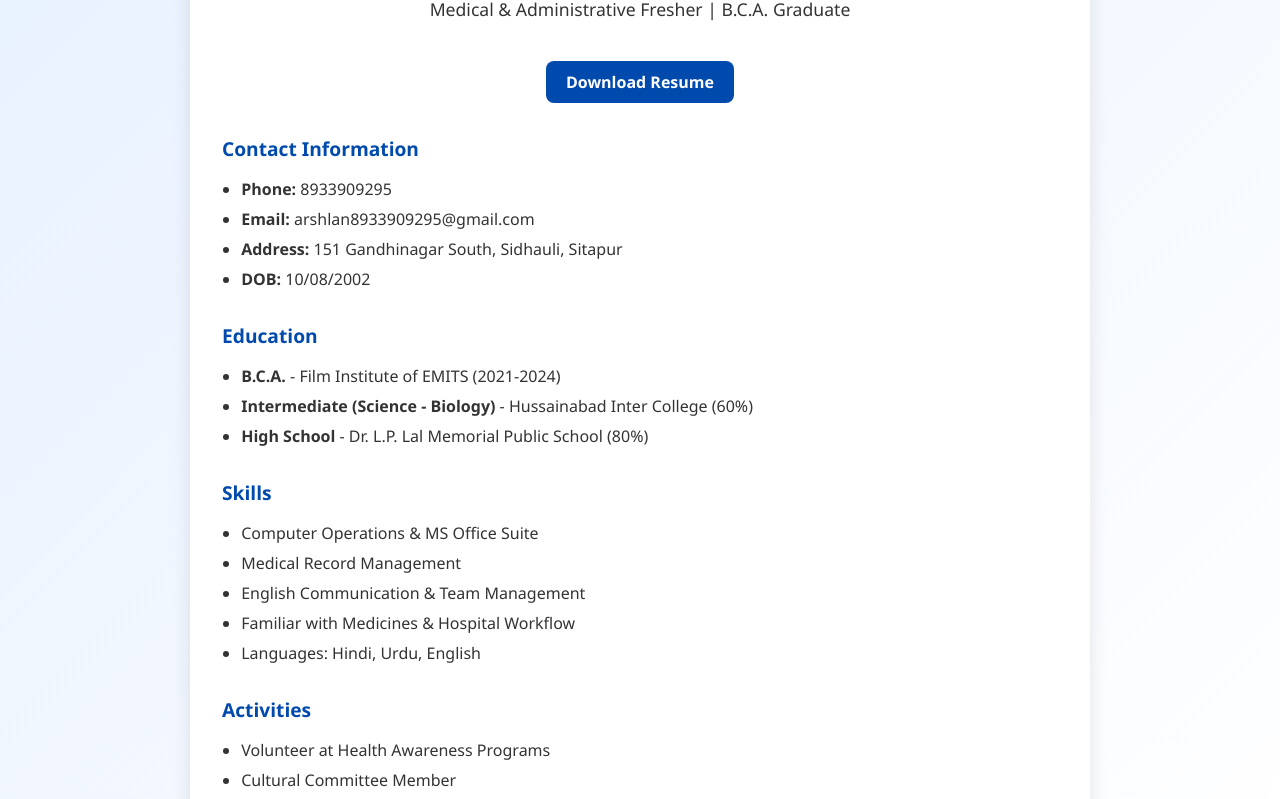
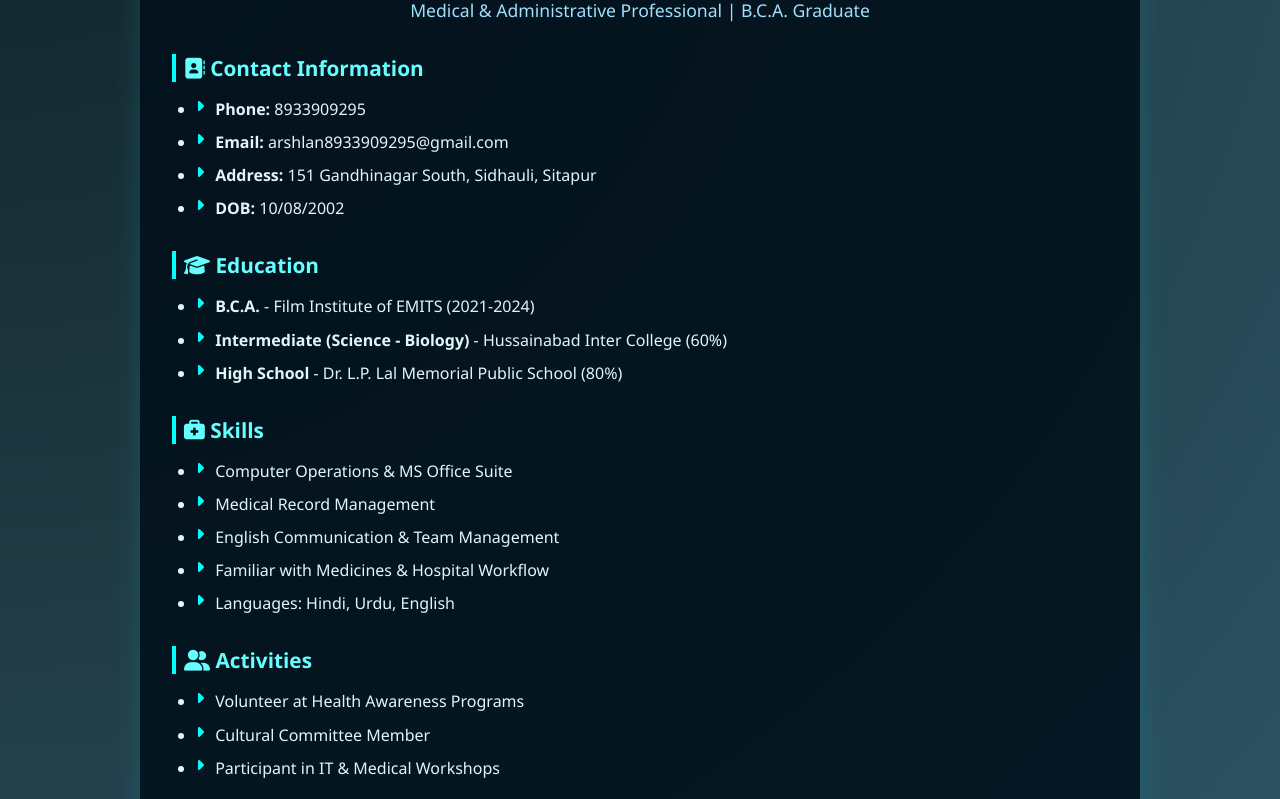
Before and after one commit to Faizankhan69/Arshlan-Portfolio, a plain HTML site: page index.html in a window 1280 px wide. Shown: the part 279-1078 px from the top of the page. Drawn offline with Linux system fonts and the light colour scheme.

Commit message:
Update index.html

```diff
--- a/index.html
+++ b/index.html
@@ -4,6 +4,7 @@
   <meta charset="UTF-8" />
   <meta name="viewport" content="width=device-width, initial-scale=1.0" />
   <title>Arshlan Khan Portfolio</title>
+  <link rel="stylesheet" href="https://cdnjs.cloudflare.com/ajax/libs/font-awesome/6.5.0/css/all.min.css">
   <style>
     * {
       margin: 0;
@@ -13,19 +14,19 @@
     }
 
     body {
-      background: linear-gradient(135deg, #e6f0ff, #ffffff);
-      color: #333;
+      background: radial-gradient(circle at top left, #0f2027, #203a43, #2c5364);
+      color: #e0f7fa;
       padding: 1rem;
       overflow-x: hidden;
     }
 
     .container {
-      max-width: 900px;
+      max-width: 1000px;
       margin: auto;
-      background: #fff;
+      background: rgba(0, 15, 25, 0.85);
       padding: 2rem;
-      border-radius: 12px;
-      box-shadow: 0 0 20px rgba(0,0,0,0.1);
+      border-radius: 16px;
+      box-shadow: 0 0 30px rgba(0,255,255,0.15);
       animation: fadeIn 1s ease-in-out;
     }
 
@@ -35,18 +36,24 @@
       border-radius: 50%;
       object-fit: cover;
       margin-bottom: 1rem;
-      animation: slideDown 1s ease-in-out;
+      border: 3px solid cyan;
+      transition: transform 0.3s ease;
+    }
+
+    .profile-pic:hover {
+      transform: scale(1.1);
     }
 
     h1 {
-      font-size: 1.8rem;
-      color: #004aad;
-      margin-bottom: 0.5rem;
+      font-size: 2rem;
+      color: cyan;
+      margin-bottom: 0.3rem;
     }
 
     .title {
       font-size: 1.1rem;
       margin-bottom: 1rem;
+      color: #a0e0ff;
     }
 
     .section {
@@ -54,28 +61,31 @@
     }
 
     .section h2 {
-      color: #004aad;
+      color: #66ffff;
       margin-bottom: 1rem;
-      font-size: 1.2rem;
+      font-size: 1.3rem;
+      border-left: 4px solid cyan;
+      padding-left: 0.5rem;
+      animation: slideInLeft 1s ease-in-out;
     }
 
     ul {
+      padding-left: 1.5rem;
+    }
+
+    ul li {
+      margin-bottom: 0.7rem;
+      position: relative;
       padding-left: 1.2rem;
     }
 
-    ul li {
-      margin-bottom: 0.5rem;
-    }
-
-    .download-btn {
-      display: inline-block;
-      margin-top: 1.5rem;
-      padding: 10px 20px;
-      background-color: #004aad;
-      color: white;
-      text-decoration: none;
-      border-radius: 8px;
-      font-weight: bold;
+    ul li::before {
+      content: "\f0da";
+      font-family: 'Font Awesome 6 Free';
+      font-weight: 900;
+      position: absolute;
+      left: 0;
+      color: cyan;
     }
 
     @keyframes fadeIn {
@@ -83,24 +93,27 @@
       to { opacity: 1; transform: scale(1); }
     }
 
-    @keyframes slideDown {
-      from { transform: translateY(-30px); opacity: 0; }
-      to { transform: translateY(0); opacity: 1; }
+    @keyframes slideInLeft {
+      from { opacity: 0; transform: translateX(-30px); }
+      to { opacity: 1; transform: translateX(0); }
     }
 
-    @media (max-width: 600px) {
-      body {
-        padding: 1rem;
+    @media (max-width: 768px) {
+      h1 {
+        font-size: 1.7rem;
       }
       .profile-pic {
         width: 120px;
         height: 120px;
       }
-      h1 {
-        font-size: 1.5rem;
+    }
+
+    @media (max-width: 480px) {
+      .container {
+        padding: 1rem;
       }
-      .title {
-        font-size: 1rem;
+      .section h2 {
+        font-size: 1.1rem;
       }
     }
   </style>
@@ -110,12 +123,11 @@
     <center>
       <img class="profile-pic" src="pic.png" alt="Arshlan Khan" />
       <h1>Arshlan Khan</h1>
-      <div class="title">Medical & Administrative Fresher | B.C.A. Graduate</div>
-      <a class="download-btn" href="Arshlan_Khan_Medical_CV.docx" download>Download Resume</a>
+      <div class="title">Medical & Administrative Professional | B.C.A. Graduate</div>
     </center>
 
     <div class="section">
-      <h2>Contact Information</h2>
+      <h2><i class="fas fa-address-book"></i> Contact Information</h2>
       <ul>
         <li><strong>Phone:</strong> 8933909295</li>
         <li><strong>Email:</strong> arshlan8933909295@gmail.com</li>
@@ -125,7 +137,7 @@
     </div>
 
     <div class="section">
-      <h2>Education</h2>
+      <h2><i class="fas fa-graduation-cap"></i> Education</h2>
       <ul>
         <li><strong>B.C.A.</strong> - Film Institute of EMITS (2021-2024)</li>
         <li><strong>Intermediate (Science - Biology)</strong> - Hussainabad Inter College (60%)</li>
@@ -134,7 +146,7 @@
     </div>
 
     <div class="section">
-      <h2>Skills</h2>
+      <h2><i class="fas fa-briefcase-medical"></i> Skills</h2>
       <ul>
         <li>Computer Operations & MS Office Suite</li>
         <li>Medical Record Management</li>
@@ -145,7 +157,7 @@
     </div>
 
     <div class="section">
-      <h2>Activities</h2>
+      <h2><i class="fas fa-user-friends"></i> Activities</h2>
       <ul>
         <li>Volunteer at Health Awareness Programs</li>
         <li>Cultural Committee Member</li>
```
